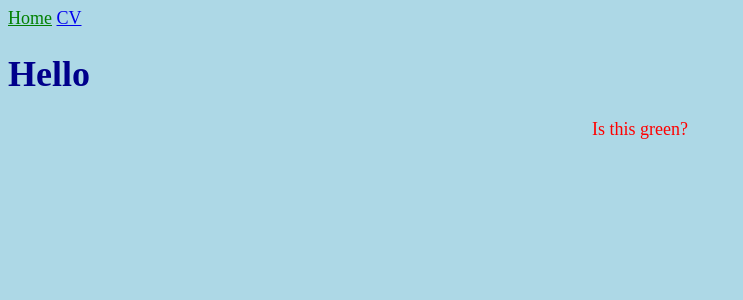
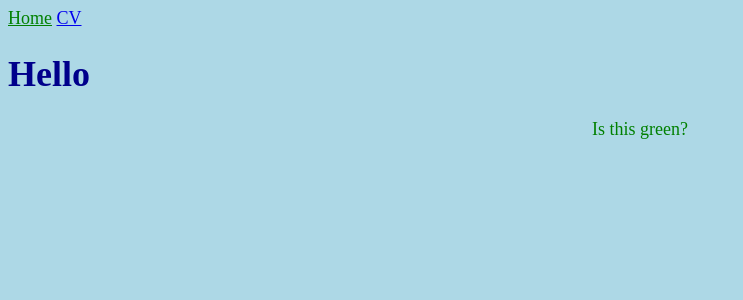
Before and after one commit to fuverdred/fuverdred.github.io, a Jekyll site: the page built from index.html, in a window 1280 px wide. Shown: the top 300 px of the page, without its empty margins (0-743 px from the left). Built offline with Jekyll 4.4.1, drawn with Linux system fonts in a browser that asks for light colours.

Commit message:
Trying to add different styles

```diff
--- a/_sass/main.scss
+++ b/_sass/main.scss
@@ -11,3 +11,13 @@
 .current {
   color: green;
 }
+
+p {
+  text-align: center;
+  color: red;
+}
+
+#test {
+  text-align: center;
+  color: green;
+}
--- a/assets/css/styles.scss
+++ b/assets/css/styles.scss
@@ -1,13 +1,3 @@
 ---
 ---
 @import "main";
-
-p {
-  text-align: center;
-  color: red;
-}
-
-#test p{
-  text-align: center;
-  color: green;
-}
```
